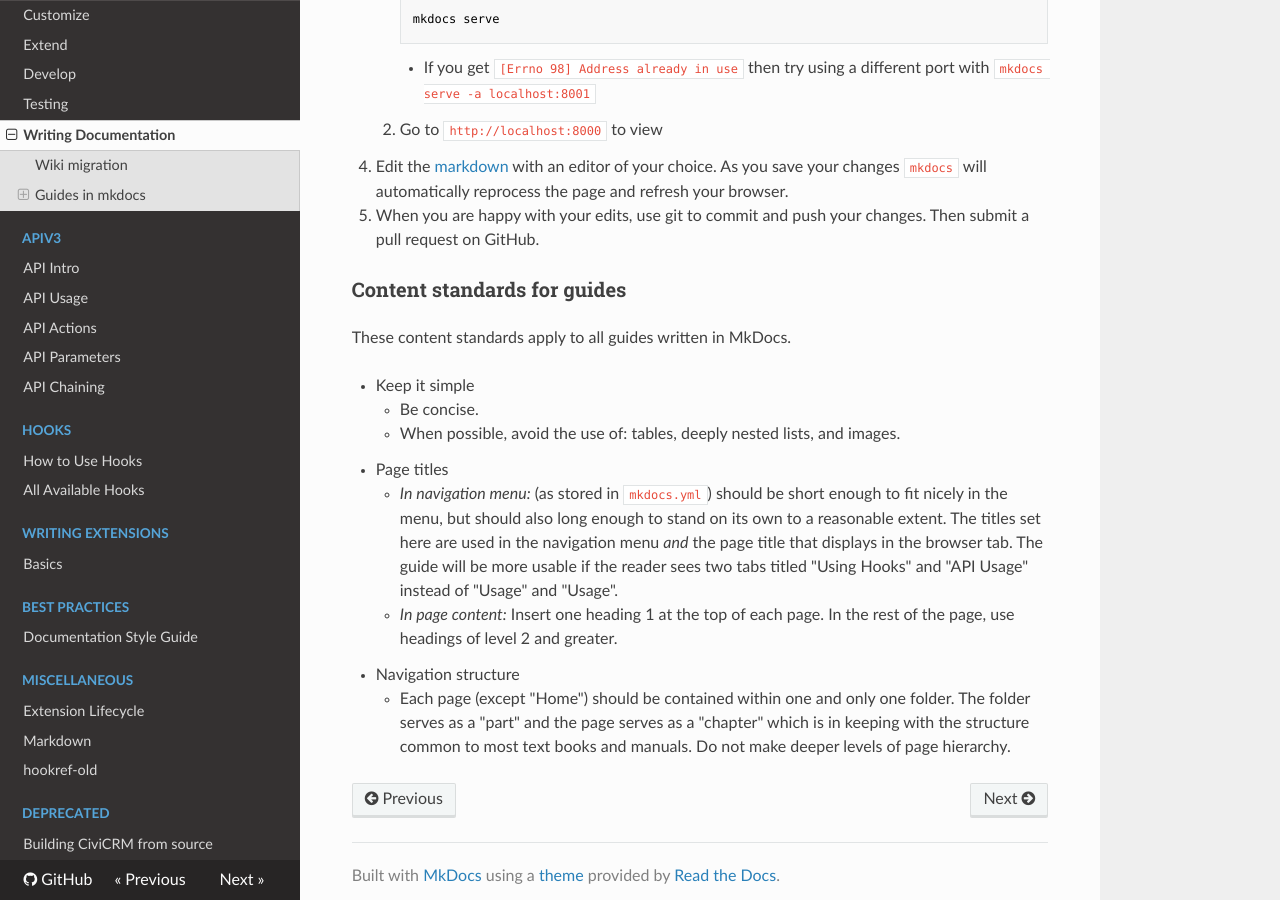
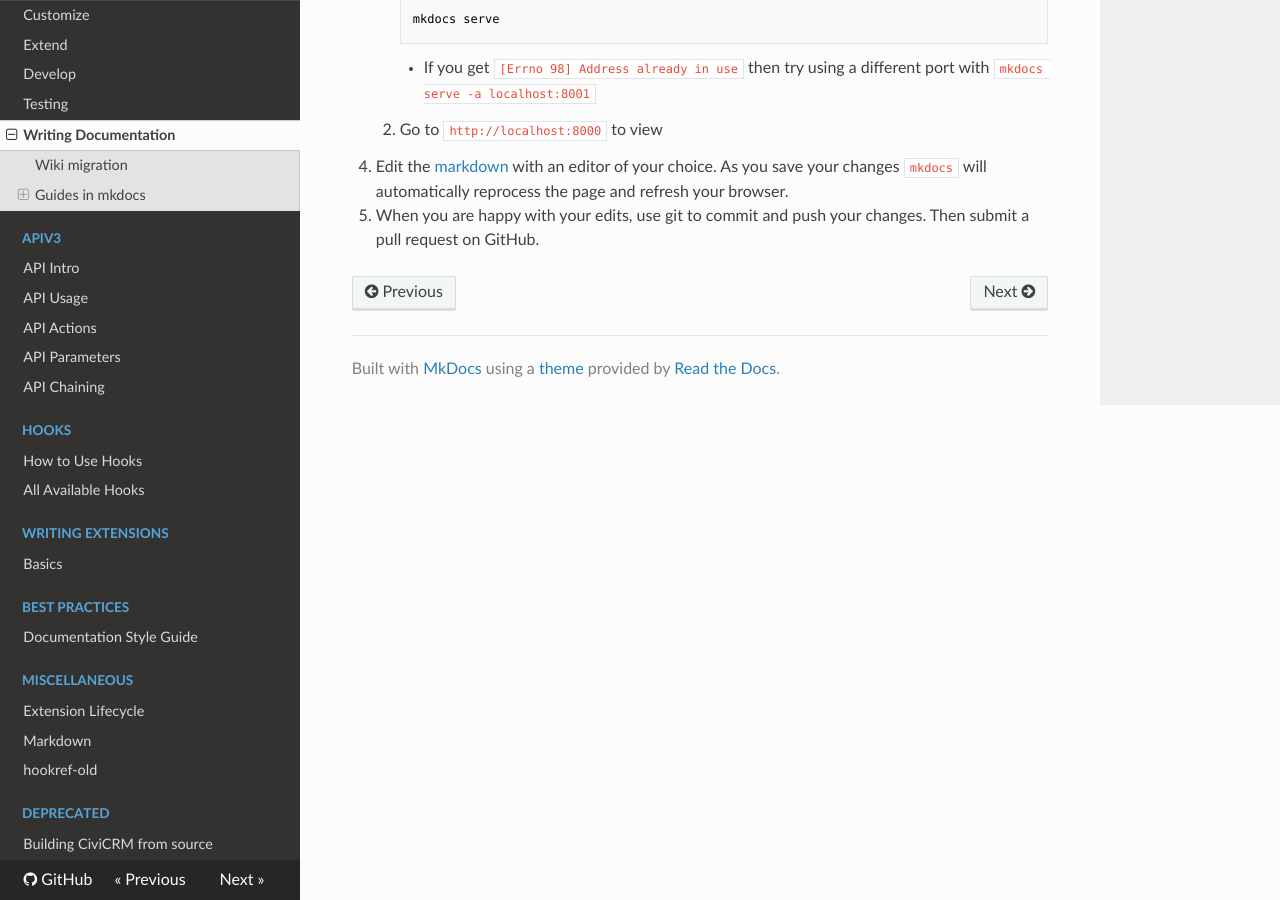
Before and after one commit to civicrm/civicrm-dev-docs, an MkDocs documentation site: the page built from docs/documentation.md, in a window 1280 px wide and 900 px high, scrolled down 1111 px. Built offline with MkDocs 1.6.1, drawn with Linux system fonts in a browser that asks for light colours; nearby versions of some CDN libraries; old or Windows-style settings are respelled for this version of MkDocs.

Commit message:
Moving "content standards" that Sean proposed in Documentation page into the new Style Guide page

```diff
--- a/docs/documentation.md
+++ b/docs/documentation.md
@@ -61,28 +61,4 @@ However, for a better editing experience we highly recommend installing
 1.  When you are happy with your edits, use git to commit and push your changes.
     Then submit a  pull request on GitHub.
 
-### Content standards for guides
-
-These content standards apply to all guides written in MkDocs.
-
--   Keep it simple
-    -   Be concise.
-    -   When possible, avoid the use of: tables, deeply nested lists, and
-        images.
--   Page titles
-    -   *In navigation menu:* (as stored in `mkdocs.yml`) should be short enough
-        to fit nicely in the menu, but should also long enough to stand on its
-        own to a reasonable extent. The titles set here are used in the
-        navigation menu *and* the page title that displays in the browser tab.
-        The guide will be more usable if the reader sees two tabs titled
-        "Using Hooks" and "API Usage" instead of "Usage" and "Usage".
-    -   *In page content:* Insert one heading 1 at the top of each page. In the
-        rest of the page, use headings of level 2 and greater.
--   Navigation structure
-    -   Each page (except "Home") should be contained within one and only one
-        folder. The folder serves as a "part" and the page serves as a "chapter"
-        which is in keeping with the structure common to most text books and
-        manuals. Do not make deeper levels of page hierarchy.
-
-
 [Markdown]: markdownrules.md
```
Also changed, not shown: docs/best-practices/documentation-style-guide.md (+14 -4 lines).
